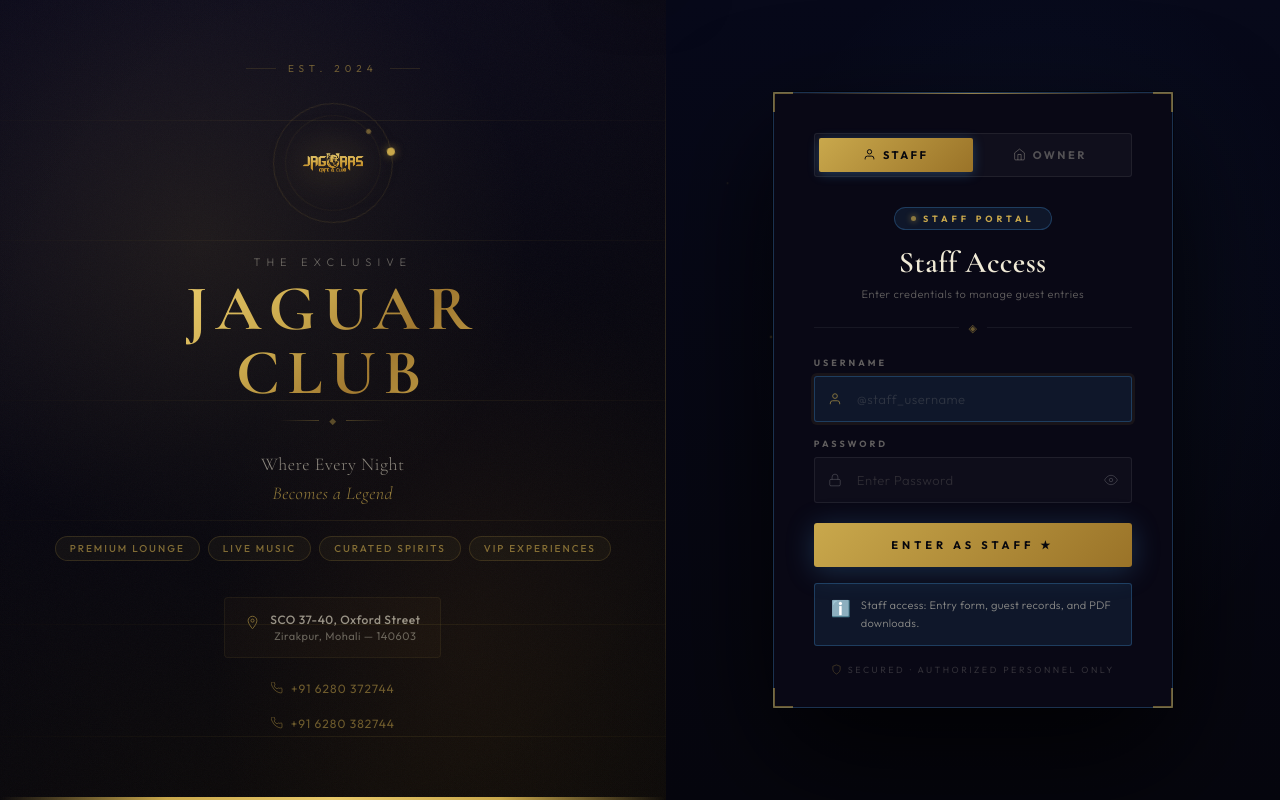
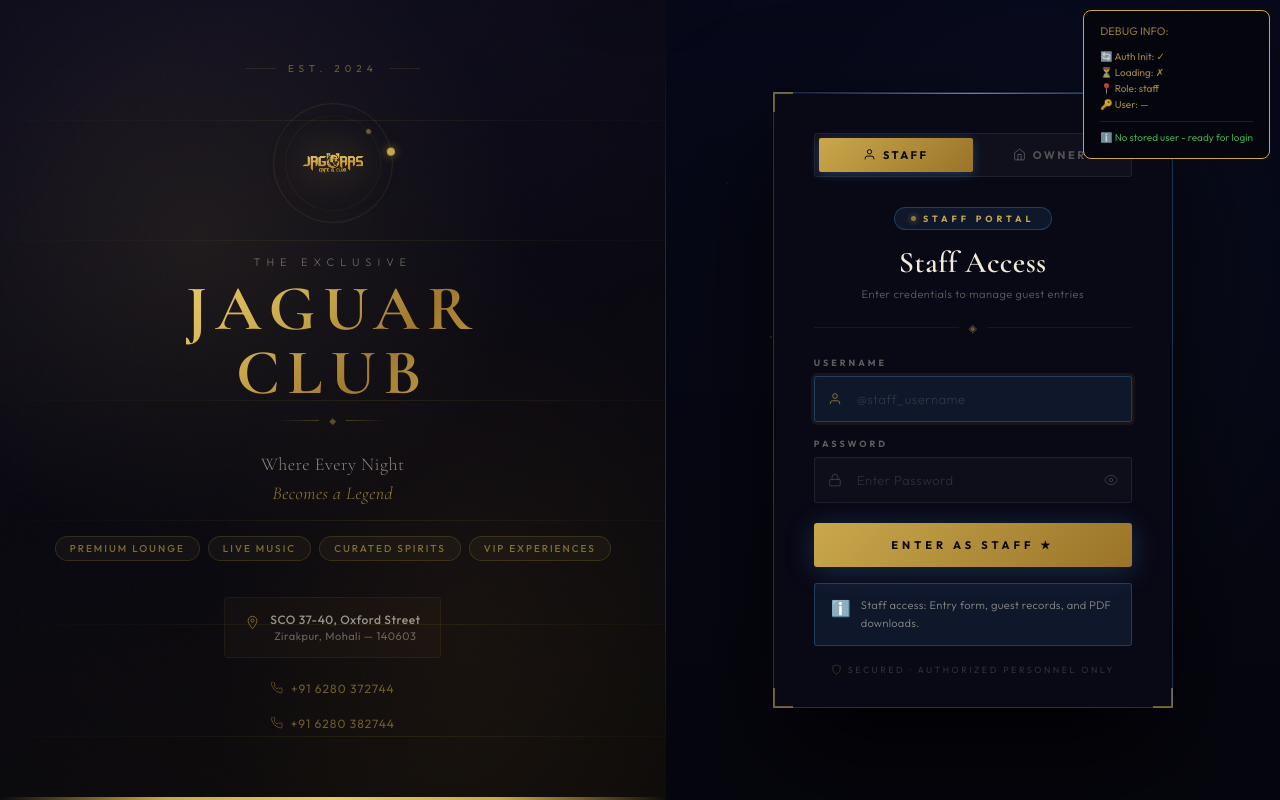
Before and after one commit to mohitt8785/ClubManagement-Frontend, a React (Vite) app: page /login in a window 1280 px wide. Built offline with nearby package versions, Linux system fonts and the light colour scheme; no server answers.

Commit message:
login debug

```diff
--- a/src/Pages/Login/Login.jsx
+++ b/src/Pages/Login/Login.jsx
@@ -1,10 +1,44 @@
-// Pages/Login/Login.jsx - FIXED VERSION (Key parts only)
+// Pages/Login/Login.jsx - WITH DETAILED DEBUGGING
 
 import { useState, useEffect } from "react";
 import { useNavigate } from "react-router-dom";
 import api from "../../utils/api.js";
 import { useAuth } from "../../Context/AuthContext.jsx";
 import "./Login.css";
+
+// ── Debug Helper ──
+const DEBUG = {
+  log: (section, message, data = null) => {
+    const timestamp = new Date().toLocaleTimeString();
+    const color = "color: #C9A84C; font-weight: bold;";
+    console.log(
+      `%c[${timestamp}] [${section}]`,
+      color,
+      message,
+      data ? data : ""
+    );
+  },
+  error: (section, message, error = null) => {
+    const timestamp = new Date().toLocaleTimeString();
+    const color = "color: #FF6B6B; font-weight: bold;";
+    console.error(
+      `%c[${timestamp}] [${section}] ERROR:`,
+      color,
+      message,
+      error ? error : ""
+    );
+  },
+  success: (section, message, data = null) => {
+    const timestamp = new Date().toLocaleTimeString();
+    const color = "color: #51CF66; font-weight: bold;";
+    console.log(
+      `%c[${timestamp}] [${section}] ✓ SUCCESS:`,
+      color,
+      message,
+      data ? data : ""
+    );
+  },
+};
 
 export default function Login() {
   const [role, setRole] = useState("staff");
@@ -14,76 +48,178 @@ export default function Login() {
   const [showPass, setShowPass] = useState(false);
   const [mounted, setMounted] = useState(false);
   const [toast, setToast] = useState(null);
+  const [debugInfo, setDebugInfo] = useState(""); // ← For UI display
 
   const navigate = useNavigate();
-  const { login, initialized } = useAuth(); // ✅ Get initialized flag
+  const { login, initialized, loading: authLoading } = useAuth();
+
+  DEBUG.log("LOGIN_COMPONENT", "Component rendered");
+  DEBUG.log("LOGIN_COMPONENT", "Auth Context State", {
+    initialized,
+    authLoading,
+  });
 
   // ✅ IMPROVED: Check auth status ONLY after initialization
   useEffect(() => {
-    setTimeout(() => setMounted(true), 80);
+    DEBUG.log("LOGIN_EFFECT", "useEffect triggered", { initialized, authLoading });
 
-    // Wait for auth context to be ready
+    setTimeout(() => {
+      setMounted(true);
+      DEBUG.log("LOGIN_EFFECT", "Component mounted (animation trigger)");
+    }, 80);
+
+    // ── Wait for auth context to be ready ──
     if (!initialized) {
-      console.log("[Login] Auth not initialized yet, waiting...");
-      return; // Don't check auth until context is ready
+      DEBUG.log(
+        "LOGIN_EFFECT",
+        "⏳ Auth context NOT initialized yet, waiting...",
+        { initialized, authLoading }
+      );
+      setDebugInfo("🔄 Initializing auth context...");
+      return;
     }
 
-    console.log("[Login] Auth initialized, checking stored user...");
+    if (authLoading) {
+      DEBUG.log("LOGIN_EFFECT", "⏳ Auth context still loading...");
+      setDebugInfo("🔄 Loading auth state...");
+      return;
+    }
+
+    DEBUG.log(
+      "LOGIN_EFFECT",
+      "✓ Auth context initialized, checking localStorage..."
+    );
+    setDebugInfo("✓ Auth ready - checking stored user...");
 
     const stored = localStorage.getItem("jc_user");
+    DEBUG.log("LOGIN_EFFECT", "localStorage check", {
+      hasStoredUser: !!stored,
+    });
+
     if (stored) {
       try {
         const user = JSON.parse(stored);
-        console.log("[Login] User found, redirecting to", user.role === "owner" ? "/owner" : "/dashboard");
+        DEBUG.success("LOGIN_EFFECT", "User found in localStorage", {
+          username: user.username,
+          role: user.role,
+        });
+        setDebugInfo(`✓ User found: ${user.username} (${user.role})`);
+
         const redirect = user.role === "owner" ? "/owner" : "/dashboard";
+        DEBUG.log("LOGIN_EFFECT", `Redirecting to ${redirect}...`);
+        setDebugInfo(`📍 Redirecting to ${redirect}...`);
+
         navigate(redirect, { replace: true });
       } catch (err) {
-        console.error("[Login] Parse error:", err);
+        DEBUG.error("LOGIN_EFFECT", "Failed to parse stored user", err);
+        setDebugInfo("❌ Parse error - clearing storage");
         localStorage.removeItem("jc_user");
       }
+    } else {
+      DEBUG.log("LOGIN_EFFECT", "No stored user found");
+      setDebugInfo("ℹ️ No stored user - ready for login");
     }
-  }, [navigate, initialized]); // ✅ Add initialized to dependencies
+  }, [navigate, initialized, authLoading]);
 
   const handleRoleSwitch = (r) => {
-    if (r === role) return;
+    if (r === role) {
+      DEBUG.log("ROLE_SWITCH", "Same role selected, ignoring");
+      return;
+    }
+    DEBUG.log("ROLE_SWITCH", `Switching role from ${role} to ${r}`);
     setRole(r);
     setUsername("");
     setPassword("");
     setShowPass(false);
+    setDebugInfo(`🔄 Switched to ${r} portal`);
   };
 
   const showToast = (msg, type) => {
+    DEBUG.log("TOAST", `[${type.toUpperCase()}]`, msg);
     setToast({ msg, type });
-    setTimeout(() => setToast(null), 3200);
+    setTimeout(() => {
+      setToast(null);
+      DEBUG.log("TOAST", "Toast cleared");
+    }, 3200);
   };
 
   const handleSubmit = async (e) => {
     e.preventDefault();
+    DEBUG.log("LOGIN_SUBMIT", "Login form submitted", {
+      username,
+      role,
+      password: "***",
+    });
+    setDebugInfo("🔐 Authenticating...");
+
     setLoading(true);
     try {
+      DEBUG.log("LOGIN_SUBMIT", "Sending request to /auth/login", {
+        username,
+        role,
+      });
+
       const res = await api.post("/auth/login", { username, password });
       const user = res.data.data;
 
-      console.log("[Login] Login response:", user);
+      DEBUG.success("LOGIN_SUBMIT", "Login successful", {
+        username: user.username,
+        role: user.role,
+        id: user.id,
+      });
+      setDebugInfo(`✓ Login successful for ${user.username}`);
 
+      // ── Role validation ──
       if (user.role !== role) {
-        showToast(`This is ${role} portal. Use correct portal.`, "error");
+        const msg = `This is ${role} portal. Use correct portal.`;
+        DEBUG.error("LOGIN_SUBMIT", "Role mismatch", {
+          expectedRole: role,
+          actualRole: user.role,
+        });
+        showToast(msg, "error");
+        setDebugInfo(`❌ Role mismatch: expected ${role}, got ${user.role}`);
         setLoading(false);
         return;
       }
 
+      DEBUG.log("LOGIN_SUBMIT", "Calling login() function to update context...");
+      setDebugInfo("🔄 Updating auth context...");
+
       login(user); // ✅ This sets localStorage + state
-      showToast(`Welcome, ${user.username}. Access granted.`, "success");
+
+      DEBUG.success("LOGIN_SUBMIT", "Auth context updated", {
+        username: user.username,
+      });
+      setDebugInfo(`✓ Auth context updated`);
+
+      showToast(
+        `Welcome, ${user.username}. Access granted.`,
+        "success"
+      );
+      setDebugInfo(`✓ Welcome message shown - preparing redirect...`);
 
       // ✅ IMPORTANT: Wait a bit for state to update, then navigate
       setTimeout(() => {
         const redirect = user.role === "owner" ? "/owner" : "/dashboard";
-        console.log("[Login] Navigating to", redirect);
+        DEBUG.log("LOGIN_SUBMIT", `Navigation timeout completed`, {
+          redirectPath: redirect,
+        });
+        setDebugInfo(`📍 Navigating to ${redirect}...`);
+
+        DEBUG.success("LOGIN_SUBMIT", `Navigating to ${redirect}`);
         navigate(redirect, { replace: true });
       }, 900);
     } catch (err) {
-      const msg = err.response?.data?.message || "Invalid credentials. Access denied.";
-      console.error("[Login] Error:", msg);
+      const msg =
+        err.response?.data?.message ||
+        "Invalid credentials. Access denied.";
+      DEBUG.error("LOGIN_SUBMIT", "Login failed", {
+        message: msg,
+        status: err.response?.status,
+        error: err.message,
+      });
+      setDebugInfo(`❌ Login failed: ${msg}`);
+
       showToast(msg, "error");
       setLoading(false);
     }
@@ -92,11 +228,59 @@ export default function Login() {
   const isOwner = role === "owner";
 
   return (
-    <div className={`jc-root ${mounted ? "mounted" : ""} ${isOwner ? "mode-owner" : "mode-staff"}`}>
+    <div
+      className={`jc-root ${mounted ? "mounted" : ""} ${
+        isOwner ? "mode-owner" : "mode-staff"
+      }`}
+    >
+      {/* ── DEBUG INFO BOX (Only in development) ── */}
+      {import.meta.env.DEV && (
+        <div
+          style={{
+            position: "fixed",
+            top: "10px",
+            right: "10px",
+            background: "rgba(6, 6, 14, 0.95)",
+            border: "1px solid #C9A84C",
+            borderRadius: "8px",
+            padding: "12px 16px",
+            fontSize: "11px",
+            color: "#C9A84C",
+            fontFamily: "'Outfit', monospace",
+            maxWidth: "300px",
+            zIndex: 9999,
+            backdropFilter: "blur(10px)",
+            lineHeight: "1.6",
+            maxHeight: "200px",
+            overflowY: "auto",
+          }}
+        >
+          <div style={{ marginBottom: "8px", opacity: 0.7 }}>DEBUG INFO:</div>
+          <div style={{ fontSize: "10px", opacity: 0.8 }}>
+            <div>🔄 Auth Init: {initialized ? "✓" : "✗"}</div>
+            <div>⏳ Loading: {authLoading ? "✓" : "✗"}</div>
+            <div>📍 Role: {role}</div>
+            <div>🔑 User: {username || "—"}</div>
+            <hr
+              style={{
+                border: "none",
+                borderTop: "1px solid rgba(201, 168, 76, 0.2)",
+                margin: "8px 0",
+              }}
+            />
+            <div style={{ color: "#51CF66" }}>{debugInfo}</div>
+          </div>
+        </div>
+      )}
 
       {/* Toast */}
       <div className={`jc-toast ${toast ? "show " + toast.type : ""}`}>
-        {toast && <><span className="jc-toast-dot" />{toast.msg}</>}
+        {toast && (
+          <>
+            <span className="jc-toast-dot" />
+            {toast.msg}
+          </>
+        )}
       </div>
 
       {/* ══ LEFT PANEL ══ */}
@@ -106,34 +290,69 @@ export default function Login() {
         <div className="jc-left-vignette" />
         <div className="jc-lines">
           {[...Array(6)].map((_, i) => (
-            <div key={i} className="jc-line" style={{ animationDelay: `${i * 0.4}s` }} />
+            <div
+              key={i}
+              className="jc-line"
+              style={{ animationDelay: `${i * 0.4}s` }}
+            />
           ))}
         </div>
         <div className="jc-left-content">
           <div className="jc-est">
-            <span className="jc-est-line" /><span>Est. 2024</span><span className="jc-est-line" />
+            <span className="jc-est-line" />
+            <span>Est. 2024</span>
+            <span className="jc-est-line" />
           </div>
           <div className="jc-logo-wrap">
             <div className="jc-logo-outer-ring" />
             <div className="jc-logo-inner-ring" />
-            <img src="/jaguars.png" alt="Jaguar Club" className="jc-logo-img"
-              onError={(e) => { e.target.style.display = "none"; e.target.nextSibling.style.display = "flex"; }} />
+            <img
+              src="/jaguars.png"
+              alt="Jaguar Club"
+              className="jc-logo-img"
+              onError={(e) => {
+                e.target.style.display = "none";
+                e.target.nextSibling.style.display = "flex";
+              }}
+            />
             <div className="jc-logo-fallback">🐆</div>
           </div>
           <div className="jc-left-name">
             <span className="jc-left-name-sub">The Exclusive</span>
-            <h1 className="jc-left-title">JAGUAR<br />CLUB</h1>
-            <div className="jc-title-ornament"><span />◆<span /></div>
+            <h1 className="jc-left-title">
+              JAGUAR
+              <br />
+              CLUB
+            </h1>
+            <div className="jc-title-ornament">
+              <span />◆<span />
+            </div>
           </div>
-          <p className="jc-tagline">Where Every Night<br /><em>Becomes a Legend</em></p>
+          <p className="jc-tagline">
+            Where Every Night
+            <br />
+            <em>Becomes a Legend</em>
+          </p>
           <div className="jc-pills">
-            {["Premium Lounge", "Live Music", "Curated Spirits", "VIP Experiences"].map((f) => (
-              <span key={f} className="jc-pill">{f}</span>
+            {[
+              "Premium Lounge",
+              "Live Music",
+              "Curated Spirits",
+              "VIP Experiences",
+            ].map((f) => (
+              <span key={f} className="jc-pill">
+                {f}
+              </span>
             ))}
           </div>
           <div className="jc-addr">
             <div className="jc-addr-icon">
-              <svg viewBox="0 0 24 24" fill="none" stroke="currentColor" strokeWidth="1.5">
+              <svg
+                viewBox="0 0 24 24"
+                fill="none"
+                stroke="currentColor"
+                strokeWidth="1.5"
+              >
                 <path d="M12 2C8.13 2 5 5.13 5 9c0 5.25 7 13 7 13s7-7.75 7-13c0-3.87-3.13-7-7-7z" />
                 <circle cx="12" cy="9" r="2.5" />
               </svg>
@@ -145,8 +364,17 @@ export default function Login() {
           </div>
           <div className="jc-contacts">
             {["+91 6280 372744", "+91 6280 382744"].map((num) => (
-              <a key={num} href={`tel:${num.replace(/\s/g, "")}`} className="jc-contact">
-                <svg viewBox="0 0 24 24" fill="none" stroke="currentColor" strokeWidth="1.5">
+              <a
+                key={num}
+                href={`tel:${num.replace(/\s/g, "")}`}
+                className="jc-contact"
+              >
+                <svg
+                  viewBox="0 0 24 24"
+                  fill="none"
+                  stroke="currentColor"
+                  strokeWidth="1.5"
+                >
                   <path d="M22 16.92v3a2 2 0 01-2.18 2 19.79 19.79 0 01-8.63-3.07A19.5 19.5 0 013.07 9.81 19.79 19.79 0 01.01 1.18 2 2 0 012 0h3a2 2 0 012 1.72 12.84 12.84 0 00.7 2.81 2 2 0 01-.45 2.11L6.09 7.91a16 16 0 006 6l1.27-1.27a2 2 0 012.11-.45 12.84 12.84 0 002.81.7A2 2 0 0122 14v2.92z" />
                 </svg>
                 {num}
@@ -162,36 +390,64 @@ export default function Login() {
         <div className="jc-right-bg" />
         <div className="jc-particles">
           {[...Array(12)].map((_, i) => (
-            <div key={i} className="jc-particle" style={{
-              left: `${10 + (i * 7) % 80}%`,
-              animationDuration: `${7 + i * 1.1}s`,
-              animationDelay: `${i * 0.7}s`,
-              width: `${1 + (i % 3)}px`,
-              height: `${1 + (i % 3)}px`,
-            }} />
+            <div
+              key={i}
+              className="jc-particle"
+              style={{
+                left: `${10 + ((i * 7) % 80)}%`,
+                animationDuration: `${7 + i * 1.1}s`,
+                animationDelay: `${i * 0.7}s`,
+                width: `${1 + (i % 3)}px`,
+                height: `${1 + (i % 3)}px`,
+              }}
+            />
           ))}
         </div>
 
         <div className="jc-form-wrap">
-          <div className="jc-fc jc-fc--tl" /><div className="jc-fc jc-fc--tr" />
-          <div className="jc-fc jc-fc--bl" /><div className="jc-fc jc-fc--br" />
+          <div className="jc-fc jc-fc--tl" />
+          <div className="jc-fc jc-fc--tr" />
+          <div className="jc-fc jc-fc--bl" />
+          <div className="jc-fc jc-fc--br" />
 
           {/* ── Role Toggle ── */}
           <div className="jc-toggle">
-            <div className={`jc-toggle-pill ${isOwner ? "right" : "left"}`} />
-            <button type="button"
+            <div
+              className={`jc-toggle-pill ${isOwner ? "right" : "left"}`}
+            />
+            <button
+              type="button"
               className={`jc-toggle-btn ${!isOwner ? "active" : ""}`}
-              onClick={() => handleRoleSwitch("staff")}>
-              <svg viewBox="0 0 24 24" fill="none" stroke="currentColor" strokeWidth="1.8" width="13" height="13">
-                <path d="M20 21v-2a4 4 0 00-4-4H8a4 4 0 00-4 4v2" /><circle cx="12" cy="7" r="4" />
+              onClick={() => handleRoleSwitch("staff")}
+            >
+              <svg
+                viewBox="0 0 24 24"
+                fill="none"
+                stroke="currentColor"
+                strokeWidth="1.8"
+                width="13"
+                height="13"
+              >
+                <path d="M20 21v-2a4 4 0 00-4-4H8a4 4 0 00-4 4v2" />
+                <circle cx="12" cy="7" r="4" />
               </svg>
               Staff
             </button>
-            <button type="button"
+            <button
+              type="button"
               className={`jc-toggle-btn ${isOwner ? "active" : ""}`}
-              onClick={() => handleRoleSwitch("owner")}>
-              <svg viewBox="0 0 24 24" fill="none" stroke="currentColor" strokeWidth="1.8" width="13" height="13">
-                <path d="M3 9l9-7 9 7v11a2 2 0 01-2 2H5a2 2 0 01-2-2z" /><polyline points="9 22 9 12 15 12 15 22" />
+              onClick={() => handleRoleSwitch("owner")}
+            >
+              <svg
+                viewBox="0 0 24 24"
+                fill="none"
+                stroke="currentColor"
+                strokeWidth="1.8"
+                width="13"
+                height="13"
+              >
+                <path d="M3 9l9-7 9 7v11a2 2 0 01-2 2H5a2 2 0 01-2-2z" />
+                <polyline points="9 22 9 12 15 12 15 22" />
               </svg>
               Owner
             </button>
@@ -203,13 +459,21 @@ export default function Login() {
               <span className="jc-badge-dot" />
               {isOwner ? "Owner Portal" : "Staff Portal"}
             </span>
-            <h2 className="jc-right-title">{isOwner ? "Owner Access" : "Staff Access"}</h2>
+            <h2 className="jc-right-title">
+              {isOwner ? "Owner Access" : "Staff Access"}
+            </h2>
             <p className="jc-right-sub">
-              {isOwner ? "Authorized owner access only" : "Enter credentials to manage guest entries"}
+              {isOwner
+                ? "Authorized owner access only"
+                : "Enter credentials to manage guest entries"}
             </p>
           </div>
 
-          <div className="jc-divider"><span /><span className="jc-divider-gem">◈</span><span /></div>
+          <div className="jc-divider">
+            <span />
+            <span className="jc-divider-gem">◈</span>
+            <span />
+          </div>
 
           {/* ── Form ── */}
           <form onSubmit={handleSubmit} className="jc-form" autoComplete="off">
@@ -217,14 +481,26 @@ export default function Login() {
               <label className="jc-label">Username</label>
               <div className="jc-input-wrap">
                 <span className="jc-input-ico jc-input-ico--left">
-                  <svg viewBox="0 0 24 24" fill="none" stroke="currentColor" strokeWidth="1.5">
-                    <path d="M20 21v-2a4 4 0 00-4-4H8a4 4 0 00-4 4v2" /><circle cx="12" cy="7" r="4" />
+                  <svg
+                    viewBox="0 0 24 24"
+                    fill="none"
+                    stroke="currentColor"
+                    strokeWidth="1.5"
+                  >
+                    <path d="M20 21v-2a4 4 0 00-4-4H8a4 4 0 00-4 4v2" />
+                    <circle cx="12" cy="7" r="4" />
                   </svg>
                 </span>
-                <input className="jc-input" type="text" value={username}
-                  onChange={e => setUsername(e.target.value)}
+                <input
+                  className="jc-input"
+                  type="text"
+                  value={username}
+                  onChange={(e) => setUsername(e.target.value)}
                   placeholder={isOwner ? "@admin" : "@staff_username"}
-                  required autoFocus autoComplete="off" />
+                  required
+                  autoFocus
+                  autoComplete="off"
+                />
               </div>
             </div>
 
@@ -232,18 +508,48 @@ export default function Login() {
               <label className="jc-label">Password</label>
               <div className="jc-input-wrap">
                 <span className="jc-input-ico jc-input-ico--left">
-                  <svg viewBox="0 0 24 24" fill="none" stroke="currentColor" strokeWidth="1.5">
-                    <rect x="3" y="11" width="18" height="11" rx="2" ry="2" /><path d="M7 11V7a5 5 0 0110 0v4" />
+                  <svg
+                    viewBox="0 0 24 24"
+                    fill="none"
+                    stroke="currentColor"
+                    strokeWidth="1.5"
+                  >
+                    <rect x="3" y="11" width="18" height="11" rx="2" ry="2" />
+                    <path d="M7 11V7a5 5 0 0110 0v4" />
                   </svg>
                 </span>
-                <input className="jc-input" type={showPass ? "text" : "password"}
-                  value={password} onChange={e => setPassword(e.target.value)}
-                  placeholder="Enter Password" required />
-                <span className="jc-input-ico jc-input-ico--right" onClick={() => setShowPass(!showPass)}>
-                  {showPass
-                    ? <svg viewBox="0 0 24 24" fill="none" stroke="currentColor" strokeWidth="1.5"><path d="M17.94 17.94A10.07 10.07 0 0112 20c-7 0-11-8-11-8a18.45 18.45 0 015.06-5.94M9.9 4.24A9.12 9.12 0 0112 4c7 0 11 8 11 8a18.5 18.5 0 01-2.16 3.19M1 1l22 22" /></svg>
-                    : <svg viewBox="0 0 24 24" fill="none" stroke="currentColor" strokeWidth="1.5"><path d="M1 12s4-8 11-8 11 8 11 8-4 8-11 8-11-8-11-8z" /><circle cx="12" cy="12" r="3" /></svg>
-                  }
+                <input
+                  className="jc-input"
+                  type={showPass ? "text" : "password"}
+                  value={password}
+                  onChange={(e) => setPassword(e.target.value)}
+                  placeholder="Enter Password"
+                  required
+                />
+                <span
+                  className="jc-input-ico jc-input-ico--right"
+                  onClick={() => setShowPass(!showPass)}
+                >
+                  {showPass ? (
+                    <svg
+                      viewBox="0 0 24 24"
+                      fill="none"
+                      stroke="currentColor"
+                      strokeWidth="1.5"
+                    >
+                      <path d="M17.94 17.94A10.07 10.07 0 0112 20c-7 0-11-8-11-8a18.45 18.45 0 015.06-5.94M9.9 4.24A9.12 9.12 0 0112 4c7 0 11 8 11 8a18.5 18.5 0 01-2.16 3.19M1 1l22 22" />
+                    </svg>
+                  ) : (
+                    <svg
+                      viewBox="0 0 24 24"
+                      fill="none"
+                      stroke="currentColor"
+                      strokeWidth="1.5"
+                    >
+                      <path d="M1 12s4-8 11-8 11 8 11 8-4 8-11 8-11-8-11-8z" />
+                      <circle cx="12" cy="12" r="3" />
+                    </svg>
+                  )}
                 </span>
               </div>
             </div>
@@ -252,14 +558,20 @@ export default function Login() {
               <span className="jc-btn-shine" />
               <span className="jc-btn-inner">
                 {loading && <span className="jc-spinner" />}
-                {loading ? "Authenticating…" : isOwner ? "Enter as Owner ◆" : "Enter as Staff ★"}
+                {loading
+                  ? "Authenticating…"
+                  : isOwner
+                  ? "Enter as Owner ◆"
+                  : "Enter as Staff ★"}
               </span>
             </button>
           </form>
 
           {/* Info box */}
           <div className="jc-info-box">
-            <span className="jc-info-icon">{isOwner ? "🔐" : "ℹ️"}</span>
+            <span className="jc-info-icon">
+              {isOwner ? "🔐" : "ℹ️"}
+            </span>
             <p className="jc-info-text">
               {isOwner
                 ? "Owner access: Payment reports, daily & monthly analytics, full overview."
@@ -268,7 +580,14 @@ export default function Login() {
           </div>
 
           <div className="jc-secure">
-            <svg viewBox="0 0 24 24" fill="none" stroke="currentColor" strokeWidth="1.5" width="11" height="11">
+            <svg
+              viewBox="0 0 24 24"
+              fill="none"
+              stroke="currentColor"
+              strokeWidth="1.5"
+              width="11"
+              height="11"
+            >
               <path d="M12 22s8-4 8-10V5l-8-3-8 3v7c0 6 8 10 8 10z" />
             </svg>
             Secured · Authorized Personnel Only
```
